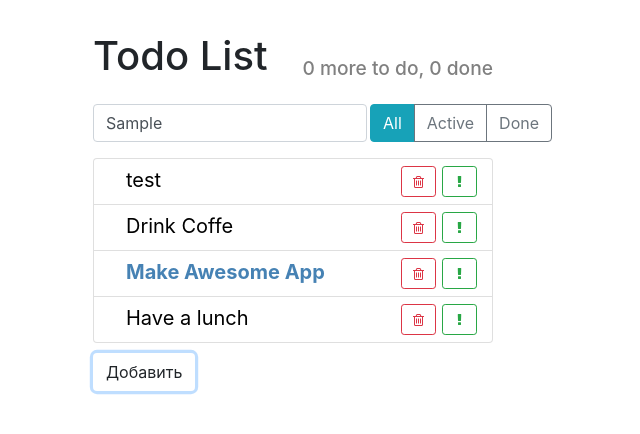
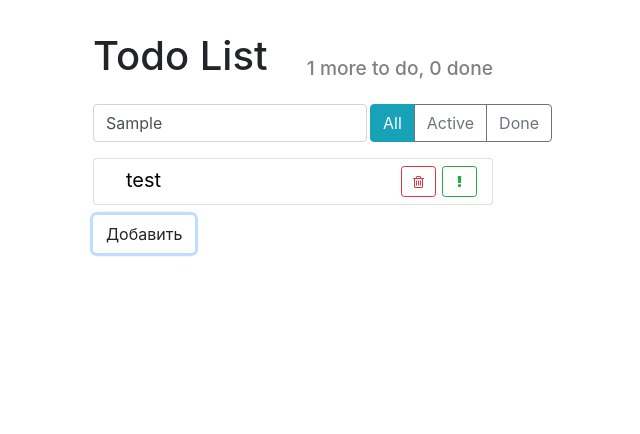
Before and after one commit to aSosunoff/React-Typescript-02, a React (Create React App) app: page / in a window 1280 px wide. Both pictures are taken after typing "Sample" into the empty fields and a click on the button "Добавить". Shown: the top 434 px of the page, without its empty margins (347-987 px from the left). Built offline with nearby package versions, Linux system fonts and the light colour scheme.

Commit message:
fix logic

```diff
--- a/src/components/AppHeader/AppHeader.tsx
+++ b/src/components/AppHeader/AppHeader.tsx
@@ -3,16 +3,16 @@ import cn from "classnames";
 import styles from "./AppHeader.module.scss";
 
 type AppHeaderType = {
-  todo?: number;
-  done?: number;
+  todoCount: number;
+  doneCount: number;
 };
 
-const AppHeader: React.FC<AppHeaderType> = ({ done = 0, todo = 0 }) => {
+const AppHeader: React.FC<AppHeaderType> = ({ doneCount, todoCount }) => {
   return (
     <div className={cn(styles.header, "d-flex")}>
       <h1>Todo List</h1>
       <h2>
-        {todo} more to do, {done} done
+        {todoCount} more to do, {doneCount} done
       </h2>
     </div>
   );
--- a/src/components/Interfaces.ts
+++ b/src/components/Interfaces.ts
@@ -2,11 +2,13 @@ export type ITodo = {
   id: number;
   label: string;
   important: boolean;
+  done: boolean;
 }
 
 export type TodoContextType = {
   todos: ITodo[];
   setImportantHandler: (id: number) => void;
+  setDoneHandler: (id: number) => void;
   deleteHandler: (id: number) => void;
   addHandler: (text: string) => void;
 };
--- a/src/components/Todo/Item/Item.tsx
+++ b/src/components/Todo/Item/Item.tsx
@@ -1,31 +1,35 @@
-import React, { useState } from "react";
+import React from "react";
 import cn from "classnames";
 import { ITodo } from "../../Interfaces";
 import styles from "./Item.module.scss";
 import { useTodoContext } from "../../../context/todoContext";
 
-const TodoListItem: React.FC<ITodo> = ({ id, label, important = false }) => {
-  const [done, setDone] = useState(false);
-
-  const { setImportantHandler, deleteHandler } = useTodoContext();
+const TodoListItem: React.FC<ITodo> = ({ id, label, important, done }) => {
+  const {
+    setImportantHandler,
+    setDoneHandler,
+    deleteHandler,
+  } = useTodoContext();
 
   const style: React.CSSProperties = {
     color: important ? "steelblue" : "black",
     fontWeight: important ? "bold" : "normal",
   };
 
-  const labelClickHandler = () => setDone((prev) => !prev);
-
   return (
     <span className={cn(styles.item, { [styles.done]: done })}>
-      <span className={styles.label} style={style} onClick={labelClickHandler}>
+      <span
+        className={styles.label}
+        style={style}
+        onClick={() => setDoneHandler(id)}
+      >
         {label}
       </span>
 
       <button
         type="button"
         className="btn btn-outline-success btn-sm float-right"
-        onClick={setImportantHandler?.bind(null, id)}
+        onClick={() => setImportantHandler(id)}
       >
         <i className="fa fa-exclamation" />
       </button>
@@ -33,7 +37,7 @@ const TodoListItem: React.FC<ITodo> = ({ id, label, important = false }) => {
       <button
         type="button"
         className="btn btn-outline-danger btn-sm float-right"
-        onClick={deleteHandler?.bind(null, id)}
+        onClick={() => deleteHandler(id)}
       >
         <i className="fa fa-trash-o" />
       </button>
--- a/src/components/app/App.tsx
+++ b/src/components/app/App.tsx
@@ -1,4 +1,4 @@
-import React from "react";
+import React, { useMemo } from "react";
 import Header from "../AppHeader";
 import ItemStatusFilter from "../ItemStatusFilter";
 import SearchPanel from "../SearchPanel";
@@ -6,13 +6,20 @@ import TodoList from "../Todo";
 import styles from "./App.module.scss";
 import cn from "classnames";
 import { withContext } from "../../HOC/withContext";
-import { TodoProvider } from "../../context/todoContext";
+import { TodoProvider, useTodoContext } from "../../context/todoContext";
 import ItemAddForm from "../ItemAddForm";
 
 const App: React.FC = () => {
+  const { todos } = useTodoContext();
+
+  const todoCount = useMemo(() => todos.length, [todos.length]);
+  const doneCount = useMemo(() => todos.filter(({ done }) => done).length, [
+    todos,
+  ]);
+
   return (
     <div className={styles.app}>
-      <Header />
+      <Header todoCount={todoCount} doneCount={doneCount} />
 
       <div className={cn("d-flex", styles.panel)}>
         <SearchPanel />
--- a/src/context/todoContext.tsx
+++ b/src/context/todoContext.tsx
@@ -2,18 +2,18 @@ import React, { createContext, useCallback, useContext, useState } from "react";
 import { ITodo, TodoContextType } from "../components/Interfaces";
 import { PropsOther } from "../utils/UtilityTypes";
 
-const TodoContext = createContext<Partial<TodoContextType>>({});
+const TodoContext = createContext<TodoContextType>({} as TodoContextType);
 
 TodoContext.displayName = "TodoContext";
 
 export const useTodoContext = () => useContext(TodoContext);
 
 export const TodoProvider: React.FC<PropsOther> = ({ children }) => {
-  const [todos, setTodos] = useState<ITodo[]>([
-    { id: Date.now(), label: "Drink Coffe", important: false },
-    { id: Date.now() + 1, label: "Make Awesome App", important: true },
-    { id: Date.now() + 2, label: "Have a lunch", important: false },
-  ]);
+  const createNewElement = useCallback((label: string): ITodo => {
+    return { id: Date.now(), important: false, label, done: false };
+  }, []);
+
+  const [todos, setTodos] = useState<ITodo[]>([]);
 
   const setImportantHandler = useCallback((id: number) => {
     setTodos((prev) =>
@@ -28,18 +28,27 @@ export const TodoProvider: React.FC<PropsOther> = ({ children }) => {
     );
   }, []);
 
+  const setDoneHandler = useCallback((id: number) => {
+    setTodos((prev) =>
+      prev.map((todo) =>
+        todo.id === id
+          ? {
+              ...todo,
+              done: !todo.done,
+            }
+          : todo
+      )
+    );
+  }, []);
+
   const deleteHandler = useCallback(
     (id: number) => setTodos((prev) => prev.filter((todo) => todo.id !== id)),
     []
   );
 
   const addHandler = useCallback(
-    (text: string) =>
-      setTodos((prev) => [
-        { id: Date.now(), important: false, label: text },
-        ...prev,
-      ]),
-    []
+    (text: string) => setTodos((prev) => [createNewElement(text), ...prev]),
+    [createNewElement]
   );
 
   return (
@@ -47,6 +56,7 @@ export const TodoProvider: React.FC<PropsOther> = ({ children }) => {
       value={{
         todos,
         setImportantHandler,
+        setDoneHandler,
         deleteHandler,
         addHandler,
       }}
```
Also changed, not shown: 1 other file (tests, documents, lock files or other folders).
